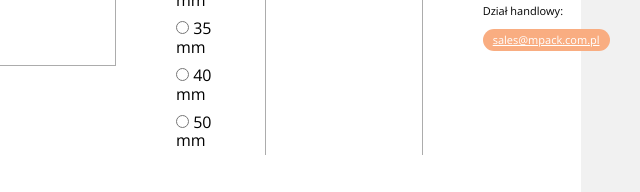
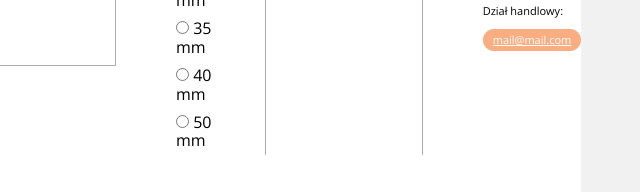
Before and after one commit to TestyTestyTestyTesty/konfigurator, a website: page index.html in a window 1280 px wide. Shown: the part 445-637 px from the top of the page, 507-1147 px from the left. Drawn offline with nearby package versions, Linux system fonts and the light colour scheme.

Commit message:
Update index.html

```diff
--- a/index.html
+++ b/index.html
@@ -50,7 +50,7 @@
                         <div class="sugested-output-details">
                             <p>Rekomendujemy wykonanie testów pojemności.</p>
                             <p>Dział handlowy:</p>
-                            <a class="email" href="mailto: sales@mpack.com.pl">sales@mpack.com.pl</a>
+                            <a class="email" href="mailto: mail@mail.com">mail@mail.com</a>
                         </div>
                     </div>
                 </div>
```
